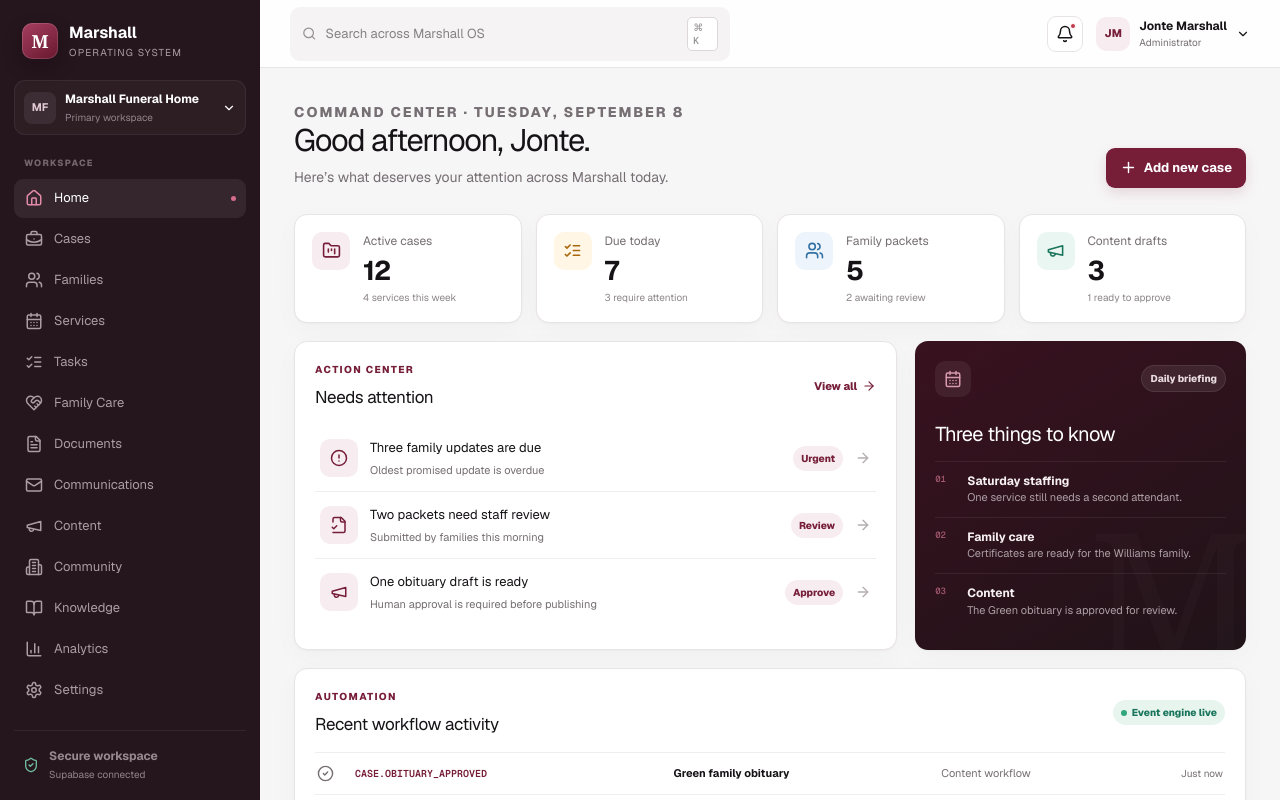
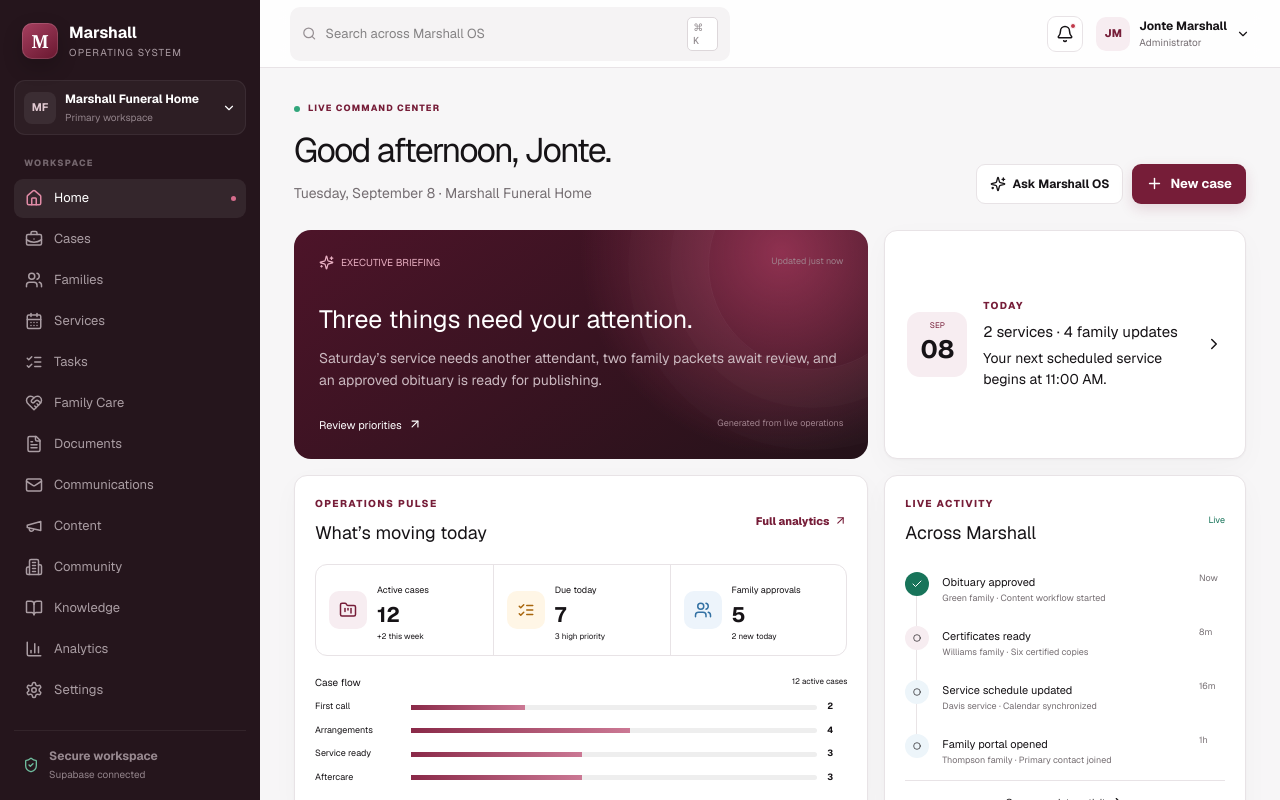
Before and after one commit to marshallfhnatchez225/Marshall-Family-Care, a Next.js app: page / in a window 1280 px wide. Shown: the top 800 px of the page. Built offline with nearby package versions, Linux system fonts and the light colour scheme.

Commit message:
Build executive command center interface

```diff
--- a/src/components/dashboard.tsx
+++ b/src/components/dashboard.tsx
@@ -1,30 +1,33 @@
 import Link from "next/link";
-import { AlertCircle, ArrowRight, CalendarDays, CheckCircle2, FileCheck2, FolderKanban, ListChecks, Megaphone, Plus, Users } from "lucide-react";
+import { ArrowUpRight, CalendarDays, Check, ChevronRight, Circle, Clock3, FileCheck2, FolderKanban, HeartHandshake, ListChecks, Megaphone, Plus, Sparkles, Users } from "lucide-react";
 import { AppShell } from "./app-shell";
 
-const metrics = [
-  { label: "Active cases", value: "12", detail: "4 services this week", icon: FolderKanban, tone: "wine" },
-  { label: "Due today", value: "7", detail: "3 require attention", icon: ListChecks, tone: "amber" },
-  { label: "Family packets", value: "5", detail: "2 awaiting review", icon: Users, tone: "blue" },
-  { label: "Content drafts", value: "3", detail: "1 ready to approve", icon: Megaphone, tone: "green" },
+const pulse = [
+  { label: "Active cases", value: "12", delta: "+2 this week", icon: FolderKanban, tone: "wine" },
+  { label: "Due today", value: "7", delta: "3 high priority", icon: ListChecks, tone: "amber" },
+  { label: "Family approvals", value: "5", delta: "2 new today", icon: Users, tone: "blue" },
 ];
-const actions = [
-  { icon: AlertCircle, title: "Three family updates are due", detail: "Oldest promised update is overdue", tag: "Urgent" },
-  { icon: FileCheck2, title: "Two packets need staff review", detail: "Submitted by families this morning", tag: "Review" },
-  { icon: Megaphone, title: "One obituary draft is ready", detail: "Human approval is required before publishing", tag: "Approve" },
+const activity = [
+  { title: "Obituary approved", detail: "Green family · Content workflow started", time: "Now", tone: "done" },
+  { title: "Certificates ready", detail: "Williams family · Six certified copies", time: "8m", tone: "ready" },
+  { title: "Service schedule updated", detail: "Davis service · Calendar synchronized", time: "16m", tone: "info" },
+  { title: "Family portal opened", detail: "Thompson family · Primary contact joined", time: "1h", tone: "info" },
 ];
-const events = [
-  ["CASE.OBITUARY_APPROVED", "Green family obituary", "Content workflow"],
-  ["DEATH_CERTIFICATES.READY", "Williams family · 6 copies", "Family notification"],
-  ["SERVICE.SCHEDULE_CHANGED", "Davis service · Sep 12", "Calendar sync"],
+const flow = [
+  { label: "First call", value: 2, width: "28%" }, { label: "Arrangements", value: 4, width: "54%" },
+  { label: "Service ready", value: 3, width: "42%" }, { label: "Aftercare", value: 3, width: "42%" },
 ];
 
 export function Dashboard() {
-  return <AppShell><div className="content dashboard">
-    <section className="intro"><div><p className="eyebrow">Command center · Tuesday, September 8</p><h1>Good afternoon, Jonte.</h1><p>Here’s what deserves your attention across Marshall today.</p></div><Link className="primary" href="/cases"><Plus size={17}/> Add new case</Link></section>
-    <section className="metrics">{metrics.map(({ icon: Icon, ...metric }) => <article className="card metric" key={metric.label}><div className={`metricicon ${metric.tone}`}><Icon size={19}/></div><div><span>{metric.label}</span><strong>{metric.value}</strong><small>{metric.detail}</small></div></article>)}</section>
-    <div className="grid"><section className="panel"><div className="panelhead"><div><p className="eyebrow">Action center</p><h2>Needs attention</h2></div><Link className="link" href="/tasks">View all <ArrowRight size={14}/></Link></div><div className="attention">{actions.map(({ icon: Icon, ...item }) => <article key={item.title}><span className="iconbox"><Icon size={18}/></span><div><h3>{item.title}</h3><p>{item.detail}</p></div><span className="badge">{item.tag}</span><ArrowRight className="rowarrow" size={16}/></article>)}</div></section>
-    <aside className="panel briefing"><div className="briefingtop"><span className="briefingicon"><CalendarDays size={18}/></span><span className="badge inverse">Daily briefing</span></div><h2>Three things to know</h2><ul><li><span>01</span><p><b>Saturday staffing</b>One service still needs a second attendant.</p></li><li><span>02</span><p><b>Family care</b>Certificates are ready for the Williams family.</p></li><li><span>03</span><p><b>Content</b>The Green obituary is approved for review.</p></li></ul></aside></div>
-    <section className="panel events"><div className="panelhead"><div><p className="eyebrow">Automation</p><h2>Recent workflow activity</h2></div><span className="badge green"><span className="livepulse"/> Event engine live</span></div>{events.map((event, index) => <div className="eventrow" key={event[0]}><span className="eventstatus"><CheckCircle2 size={17}/></span><b className="eventcode">{event[0]}</b><strong>{event[1]}</strong><span>{event[2]}</span><time>{index === 0 ? "Just now" : `${index * 8}m ago`}</time></div>)}</section>
+  return <AppShell><div className="content commandcenter">
+    <section className="commandhero"><div><div className="herokicker"><span className="livepulse"/> Live command center</div><h1>Good afternoon, Jonte.</h1><p>Tuesday, September 8 · Marshall Funeral Home</p></div><div className="heroactions"><button className="quietbutton"><Sparkles size={16}/> Ask Marshall OS</button><Link className="primary" href="/cases"><Plus size={17}/> New case</Link></div></section>
+    <section className="commandgrid">
+      <article className="commandbrief"><div className="briefglow"/><div className="commandbriefhead"><span><Sparkles size={15}/> Executive briefing</span><small>Updated just now</small></div><h2>Three things need your attention.</h2><p className="brieflead">Saturday’s service needs another attendant, two family packets await review, and an approved obituary is ready for publishing.</p><div className="briefactions"><Link href="/tasks">Review priorities <ArrowUpRight size={14}/></Link><span>Generated from live operations</span></div></article>
+      <article className="todaycard card"><div className="todaydate"><small>SEP</small><strong>08</strong></div><div><p className="eyebrow">Today</p><h3>2 services · 4 family updates</h3><p>Your next scheduled service begins at 11:00 AM.</p></div><Link href="/services" aria-label="Open services"><ChevronRight size={18}/></Link></article>
+      <section className="pulsepanel panel"><div className="sectiontitle"><div><p className="eyebrow">Operations pulse</p><h2>What’s moving today</h2></div><Link className="link" href="/analytics">Full analytics <ArrowUpRight size={13}/></Link></div><div className="pulsecards">{pulse.map(({icon:Icon,...item})=><article key={item.label}><span className={`metricicon ${item.tone}`}><Icon size={18}/></span><div><small>{item.label}</small><strong>{item.value}</strong><p>{item.delta}</p></div></article>)}</div><div className="caseflow"><div className="flowhead"><span>Case flow</span><small>12 active cases</small></div>{flow.map(item=><div className="flowrow" key={item.label}><span>{item.label}</span><div><i style={{width:item.width}}/></div><b>{item.value}</b></div>)}</div></section>
+      <section className="activitypanel panel"><div className="sectiontitle"><div><p className="eyebrow">Live activity</p><h2>Across Marshall</h2></div><span className="activitylive"><i/> Live</span></div><div className="activityfeed">{activity.map((item,index)=><article key={item.title}><span className={`feedmark ${item.tone}`}>{item.tone==="done"?<Check size={12}/>:<Circle size={8}/>}</span><div><h3>{item.title}</h3><p>{item.detail}</p></div><time>{item.time}</time>{index<activity.length-1?<i className="feedline"/>:null}</article>)}</div><Link className="feedlink" href="/communications">Open complete activity <ChevronRight size={14}/></Link></section>
+      <section className="schedulepanel panel"><div className="sectiontitle"><div><p className="eyebrow">Service schedule</p><h2>Coming up</h2></div><Link className="link" href="/services">View calendar</Link></div><div className="serviceagenda"><article><time><b>11:00</b><small>AM</small></time><span className="agendabar wine"/><div><h3>Green Family Service</h3><p><CalendarDays size={12}/> Marshall Chapel · 90 min</p></div><span className="badge green">Ready</span></article><article><time><b>2:30</b><small>PM</small></time><span className="agendabar amber"/><div><h3>Davis Family Visitation</h3><p><Clock3 size={12}/> Main visitation room · 2 hrs</p></div><span className="badge">Staffing</span></article></div></section>
+      <section className="carepanel panel"><div className="careicon"><HeartHandshake size={20}/></div><p className="eyebrow">Family care</p><h2>Every family, clearly supported.</h2><p>Two updates are due and five document packets are moving through review.</p><div className="carestats"><span><FileCheck2 size={14}/><b>5</b> packets</span><span><Megaphone size={14}/><b>3</b> updates</span></div><Link href="/family-care">Open family care <ArrowUpRight size={14}/></Link></section>
+    </section>
   </div></AppShell>;
 }
```
Also changed, not shown: src/app/globals.css.
